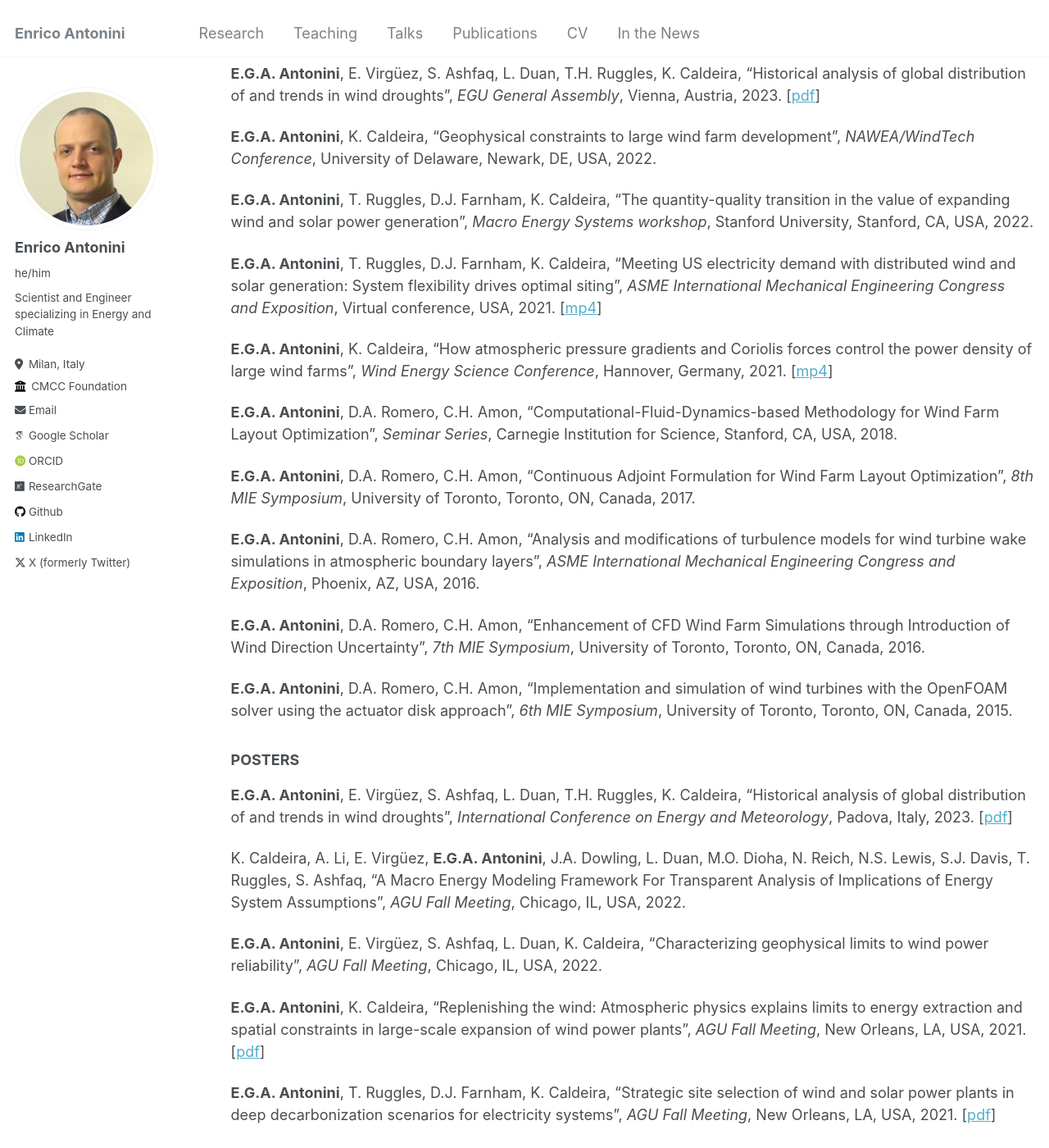
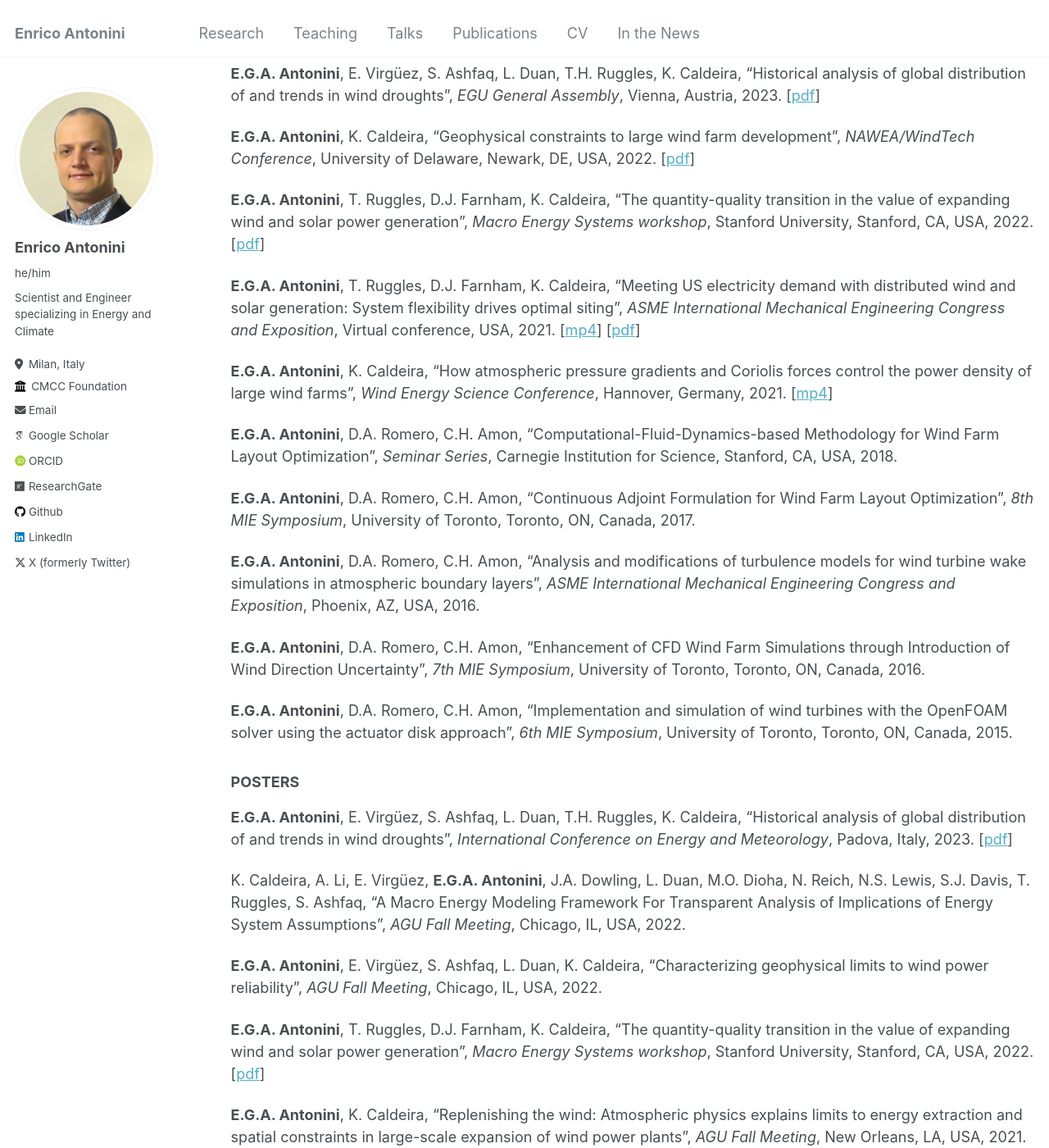
Before and after one commit to eantonini/eantonini.github.io, a Jekyll site: the page built from _pages/talks.md, in a window 1280 px wide and 1400 px high, scrolled down 289 px. Shown: the whole window at 82% size. Built offline with Jekyll 4.4.1, drawn with Linux system fonts in a browser that asks for light colours; some web fonts are replaced.

Commit message:
Added posters and slides

```diff
--- a/_pages/talks.md
+++ b/_pages/talks.md
@@ -13,11 +13,11 @@ author_profile: true
 
 **E.G.A. Antonini**, E. Virgüez, S. Ashfaq, L. Duan, T.H. Ruggles, K. Caldeira, “Historical analysis of global distribution of and trends in wind droughts”, *EGU General Assembly*, Vienna, Austria, 2023. [[pdf](/talks/Enrico_Antonini-EGU2023-slides.pdf)]
 
-**E.G.A. Antonini**, K. Caldeira, “Geophysical constraints to large wind farm development”, *NAWEA/WindTech Conference*, University of Delaware, Newark, DE, USA, 2022.
+**E.G.A. Antonini**, K. Caldeira, “Geophysical constraints to large wind farm development”, *NAWEA/WindTech Conference*, University of Delaware, Newark, DE, USA, 2022. [[pdf](/talks/Enrico_Antonini-NAWEA2022-slides.pdf)]
 
-**E.G.A. Antonini**, T. Ruggles, D.J. Farnham, K. Caldeira, “The quantity-quality transition in the value of expanding wind and solar power generation”, *Macro Energy Systems workshop*, Stanford University, Stanford, CA, USA, 2022.
+**E.G.A. Antonini**, T. Ruggles, D.J. Farnham, K. Caldeira, “The quantity-quality transition in the value of expanding wind and solar power generation”, *Macro Energy Systems workshop*, Stanford University, Stanford, CA, USA, 2022. [[pdf](/talks/Enrico_Antonini-MES2022-slides.pdf)]
 
-**E.G.A. Antonini**, T. Ruggles, D.J. Farnham, K. Caldeira, “Meeting US electricity demand with distributed wind and solar generation: System flexibility drives optimal siting”, *ASME International Mechanical Engineering Congress and Exposition*, Virtual conference, USA, 2021. [[mp4](/talks/Enrico_Antonini-IMECE2021-presentation.mp4)]
+**E.G.A. Antonini**, T. Ruggles, D.J. Farnham, K. Caldeira, “Meeting US electricity demand with distributed wind and solar generation: System flexibility drives optimal siting”, *ASME International Mechanical Engineering Congress and Exposition*, Virtual conference, USA, 2021. [[mp4](/talks/Enrico_Antonini-IMECE2021-presentation.mp4)] [[pdf](/talks/Enrico_Antonini-IMECE2021-slides.pdf)]
 
 **E.G.A. Antonini**, K. Caldeira, “How atmospheric pressure gradients and Coriolis forces control the power density of large wind farms”, *Wind Energy Science Conference*, Hannover, Germany, 2021. [[mp4](/talks/Enrico_Antonini-WESC2021-presentation.mp4)]
 
@@ -39,6 +39,8 @@ K. Caldeira, A. Li, E. Virgüez, **E.G.A. Antonini**, J.A. Dowling, L. Duan, M.O
 
 **E.G.A. Antonini**, E. Virgüez, S. Ashfaq, L. Duan, K. Caldeira, “Characterizing geophysical limits to wind power reliability”, *AGU Fall Meeting*, Chicago, IL, USA, 2022.
 
+**E.G.A. Antonini**, T. Ruggles, D.J. Farnham, K. Caldeira, “The quantity-quality transition in the value of expanding wind and solar power generation”, *Macro Energy Systems workshop*, Stanford University, Stanford, CA, USA, 2022. [[pdf](/talks/Enrico_Antonini-MES2022-poster.pdf)]
+
 **E.G.A. Antonini**, K. Caldeira, “Replenishing the wind: Atmospheric physics explains limits to energy extraction and spatial constraints in large-scale expansion of wind power plants”, *AGU Fall Meeting*, New Orleans, LA, USA, 2021. [[pdf](/talks/Enrico_Antonini-AGU2021-poster-Wind.pdf)]
 
 **E.G.A. Antonini**, T. Ruggles, D.J. Farnham, K. Caldeira, “Strategic site selection of wind and solar power plants in deep decarbonization scenarios for electricity systems”, *AGU Fall Meeting*, New Orleans, LA, USA, 2021. [[pdf](/talks/Enrico_Antonini-AGU2021-poster-MEM.pdf)]
```
Also changed, not shown: 5 other files.
